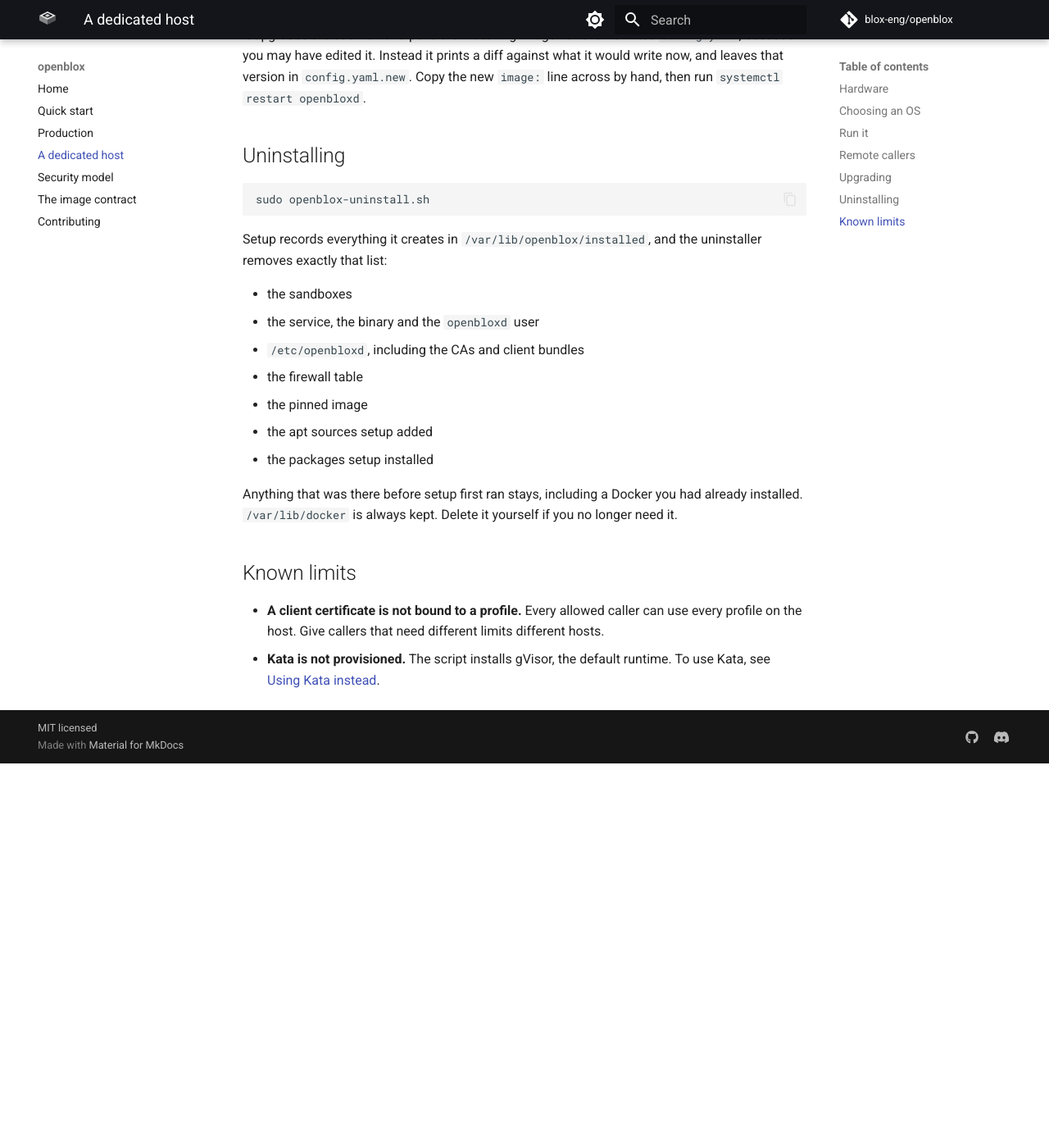
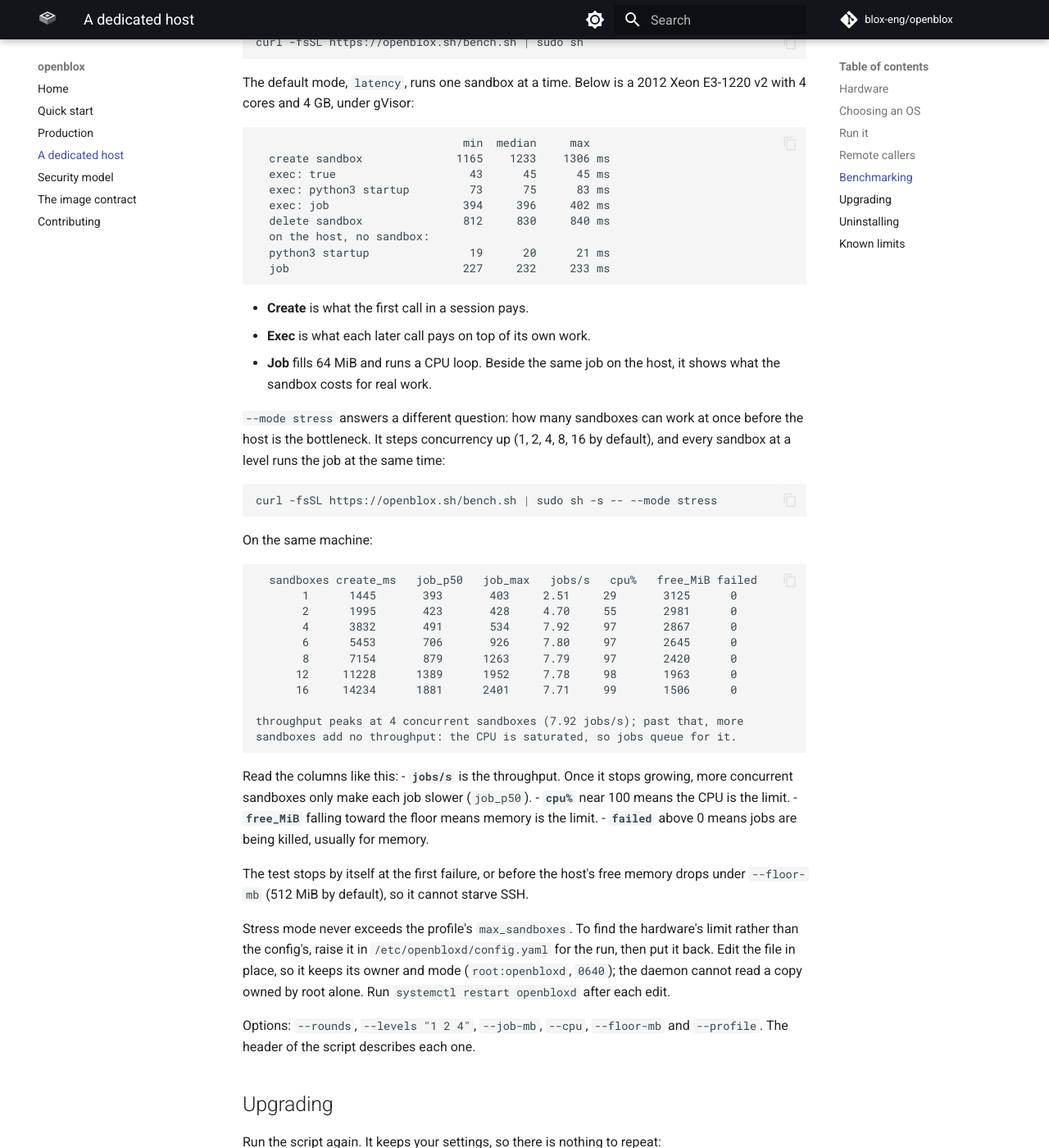
Before and after one commit to blox-eng/openblox, an MkDocs documentation site: the page built from docs/self-hosting.md, in a window 1280 px wide and 1400 px high, scrolled down 3871 px. Shown: the whole window at 82% size. Built offline with MkDocs 1.6.1 and Material for MkDocs 9.7.7, drawn with Linux system fonts in a browser that asks for light colours; comment, search, counter and statistics services are not loaded; before the commit the page ends 4802 px from its top, so only the background shows below that; some of the changed text lies outside the part shown.

Commit message:
feat(bench): bench.sh, benchmark a host's sandboxes (#67)
* feat(bench): bench.sh, benchmark a host's sandboxes

latency mode times create, exec, Python startup, a Python job and delete,
one sandbox at a time, beside the same job run on the host. stress mode
steps concurrency up and reports jobs/s, job latency, CPU %, free memory
and failures per level, and names the level where throughput stops
growing. It stops at the first failure, before free memory drops below a
floor, or at the profile's max_sandboxes.

Measured on a Xeon E3-1220 v2 (4 cores, 4 GB) under gVisor: throughput
peaks at 4 concurrent sandboxes, with the CPU saturated.

Closes #66

Co-Authored-By: Claude Opus 5.5 (1M context) <noreply@anthropic.com>

* feat(setup): offer the stress benchmark as an optional last step

setup.sh never runs bench.sh. Its summary ends with the command, for an
operator who wants to know where the hardware tops out, and the docs say
so. Two unit tests pin both halves: the summary offers it, and nothing
outside a printed line calls it.

Part of #66

Co-Authored-By: Claude Opus 5.5 (1M context) <noreply@anthropic.com>

* fix(bench): stop on failure and low memory, report failed deletes, clean up the sampler

Workers stop starting jobs once one fails or the sampler sees free memory
under the floor, so the stress run no longer keeps loading a host that is
already failing. destroy reports an HTTP error instead of passing it off as
a deleted sandbox. The EXIT trap stops the sampler and removes the temp dir.
The summary tells the rate where throughput levels off from the highest rate
measured, which could differ by up to 10%.

Co-Authored-By: Claude Sonnet 5.5 <noreply@anthropic.com>

* docs(changelog): bench.sh belongs under Unreleased, v0.10.0 is out

Co-Authored-By: Claude Sonnet 5.5 <noreply@anthropic.com>

---------

Co-authored-by: Claude Opus 5.5 (1M context) <noreply@anthropic.com>

````diff
--- a/docs/self-hosting.md
+++ b/docs/self-hosting.md
@@ -151,6 +151,83 @@ restart. There is no revocation list.
 The listener is bound to the address you give it. How your callers reach
 that address, whether over a LAN, a VPN or a tailnet, is up to you.
 
+## Benchmarking
+
+`bench.sh` measures the daemon on this host, through its own socket, the way
+a caller uses it. It is optional, and `setup.sh` never runs it: setup's last
+line prints the stress command, for when you want to know where your hardware
+tops out. It needs root, `curl` and a running `openbloxd`, and it
+removes every sandbox it creates. The source is
+[`www/bench.sh`](https://github.com/blox-eng/openblox/blob/main/www/bench.sh).
+
+```sh
+curl -fsSL https://openblox.sh/bench.sh | sudo sh
+```
+
+The default mode, `latency`, runs one sandbox at a time. Below is a 2012
+Xeon E3-1220 v2 with 4 cores and 4 GB, under gVisor:
+
+```text
+                               min  median     max
+  create sandbox              1165    1233    1306 ms
+  exec: true                    43      45      45 ms
+  exec: python3 startup         73      75      83 ms
+  exec: job                    394     396     402 ms
+  delete sandbox               812     830     840 ms
+  on the host, no sandbox:
+  python3 startup               19      20      21 ms
+  job                          227     232     233 ms
+```
+
+- **Create** is what the first call in a session pays.
+- **Exec** is what each later call pays on top of its own work.
+- **Job** fills 64 MiB and runs a CPU loop. Beside the same job on the host,
+  it shows what the sandbox costs for real work.
+
+`--mode stress` answers a different question: how many sandboxes can work at
+once before the host is the bottleneck. It steps concurrency up (1, 2, 4, 8,
+16 by default), and every sandbox at a level runs the job at the same time:
+
+```sh
+curl -fsSL https://openblox.sh/bench.sh | sudo sh -s -- --mode stress
+```
+
+On the same machine:
+
+```text
+  sandboxes create_ms   job_p50   job_max   jobs/s   cpu%   free_MiB failed
+       1      1445       393       403     2.51     29       3125      0
+       2      1995       423       428     4.70     55       2981      0
+       4      3832       491       534     7.92     97       2867      0
+       6      5453       706       926     7.80     97       2645      0
+       8      7154       879      1263     7.79     97       2420      0
+      12     11228      1389      1952     7.78     98       1963      0
+      16     14234      1881      2401     7.71     99       1506      0
+
+throughput peaks at 4 concurrent sandboxes (7.92 jobs/s); past that, more
+sandboxes add no throughput: the CPU is saturated, so jobs queue for it.
+```
+
+Read the columns like this:
+- **`jobs/s`** is the throughput. Once it stops growing, more concurrent
+  sandboxes only make each job slower (`job_p50`).
+- **`cpu%`** near 100 means the CPU is the limit.
+- **`free_MiB`** falling toward the floor means memory is the limit.
+- **`failed`** above 0 means jobs are being killed, usually for memory.
+
+The test stops by itself at the first failure, or before the host's free
+memory drops under `--floor-mb` (512 MiB by default), so it cannot starve SSH.
+
+Stress mode never exceeds the profile's `max_sandboxes`. To find the
+hardware's limit rather than the config's, raise it in
+`/etc/openbloxd/config.yaml` for the run, then put it back. Edit the file in
+place, so it keeps its owner and mode (`root:openbloxd`, `0640`); the daemon
+cannot read a copy owned by root alone. Run `systemctl restart openbloxd`
+after each edit.
+
+Options: `--rounds`, `--levels "1 2 4"`, `--job-mb`, `--cpu`, `--floor-mb` and
+`--profile`. The header of the script describes each one.
+
 ## Upgrading
 
 Run the script again. It keeps your settings, so there is nothing to repeat:
````
Also changed, not shown: CHANGELOG.md (+10 -0 lines), README.md (+12 -0 lines), 6 other files.
